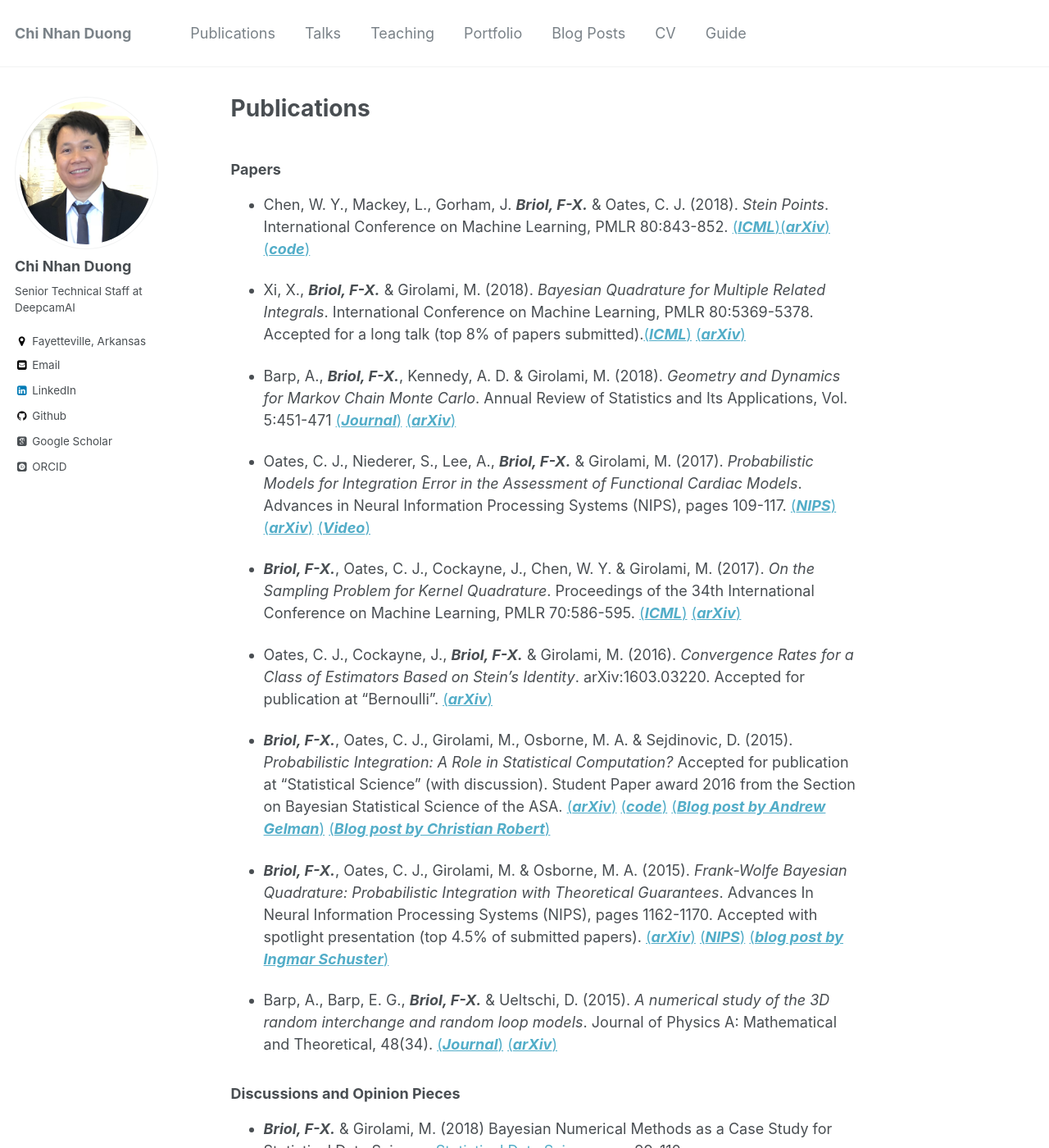
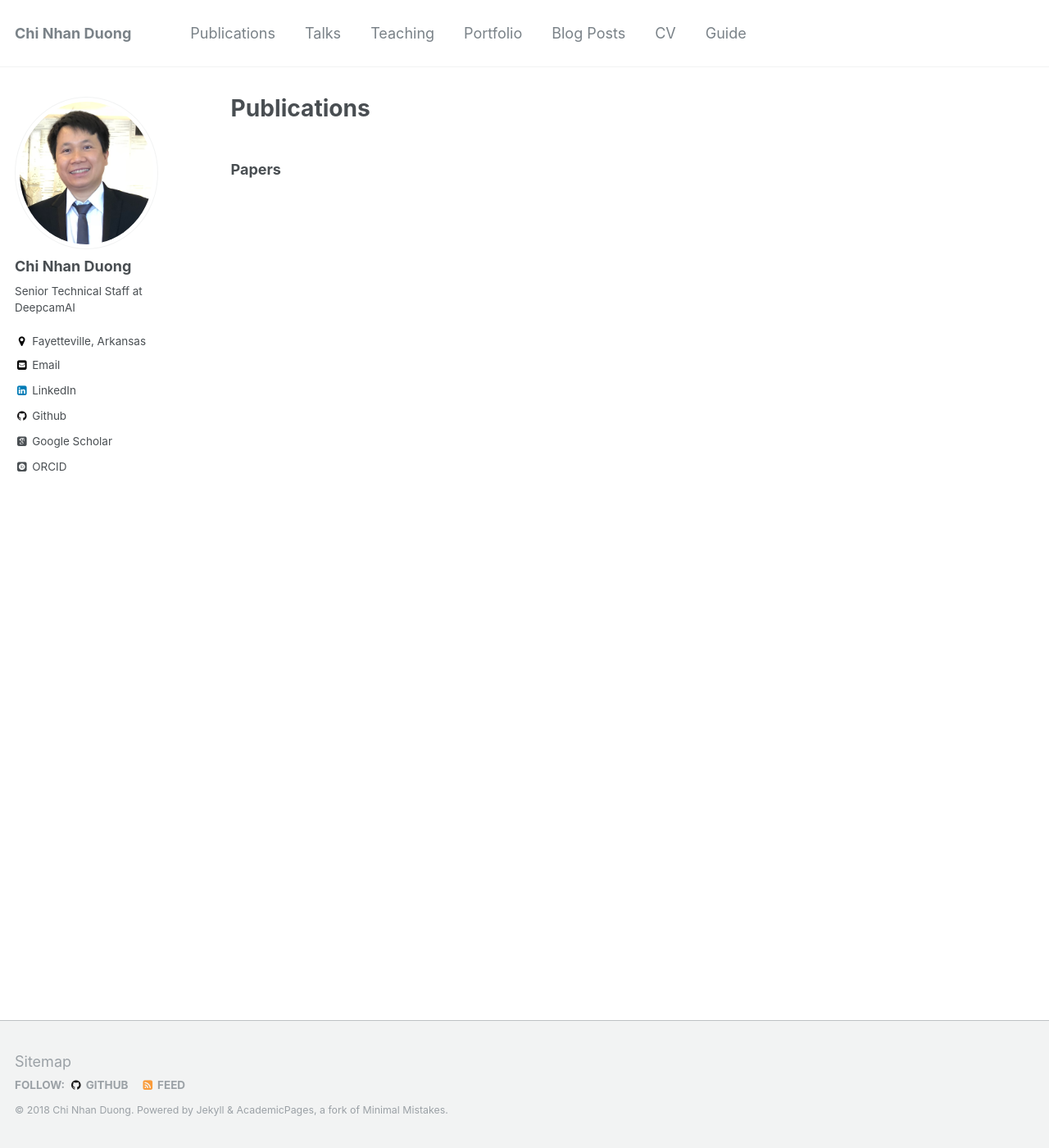
Before and after one commit to dcnhan/dcnhan.github.io, a Jekyll site: the page built from _pages/publications.md, in a window 1280 px wide and 1400 px high. Shown: the whole window at 82% size. Built offline with Jekyll 4.4.1, drawn with Linux system fonts in a browser that asks for light colours; some web fonts are replaced; some of the changed text lies outside the part shown.

Commit message:
Build website

```diff
--- a/_pages/publications.md
+++ b/_pages/publications.md
@@ -5,32 +5,3 @@ author_profile: true
 ---
 
 ### Papers
-
-* Chen, W. Y., Mackey, L., Gorham, J. ***Briol, F-X.*** & Oates, C. J. (2018). *Stein Points*. International Conference on Machine Learning, PMLR 80:843-852.
-[(***ICML***)](http://proceedings.mlr.press/v80/chen18f.html)[(***arXiv***)](https://arxiv.org/abs/1803.10161)[(***code***)](https://github.com/wilson-ye-chen/stein_points)
-
-* Xi, X., ***Briol, F-X.*** & Girolami, M. (2018). *Bayesian Quadrature for Multiple Related Integrals*. International Conference on Machine Learning, PMLR 80:5369-5378. Accepted for a long talk (top 8% of papers submitted).[(***ICML***)](http://proceedings.mlr.press/v80/xi18a.html)
-[(***arXiv***)](https://arxiv.org/abs/1801.04153)
-
-* Barp, A., ***Briol, F-X.***, Kennedy, A. D. & Girolami, M. (2018). *Geometry and Dynamics for Markov Chain Monte Carlo*. Annual Review of Statistics and Its Applications, Vol. 5:451-471
-[(***Journal***)](https://www.annualreviews.org/doi/full/10.1146/annurev-statistics-031017-100141) [(***arXiv***)](https://arxiv.org/abs/1705.02891)
-
-* Oates, C. J., Niederer, S., Lee, A., ***Briol, F-X.*** & Girolami, M. (2017). *Probabilistic Models for Integration Error in the Assessment of Functional Cardiac Models*. Advances in Neural Information Processing Systems (NIPS), pages 109-117.
-[(***NIPS***)](https://papers.nips.cc/paper/6616-probabilistic-models-for-integration-error-in-the-assessment-of-functional-cardiac-models) [(***arXiv***)](https://arxiv.org/abs/1606.06841) [(***Video***)](https://www.youtube.com/watch?v=SrrO4OxydO0&feature=youtu.be)
-
-* ***Briol, F-X.***, Oates, C. J., Cockayne, J., Chen, W. Y. & Girolami, M. (2017). *On the Sampling Problem for Kernel Quadrature*. Proceedings of the 34th International Conference on Machine Learning, PMLR 70:586-595. [(***ICML***)](http://proceedings.mlr.press/v70/briol17a.html) [(***arXiv***)](https://arxiv.org/abs/1706.03369)
-
-* Oates, C. J., Cockayne, J., ***Briol, F-X.*** & Girolami, M. (2016). *Convergence Rates for a Class of Estimators Based on Stein's Identity*. arXiv:1603.03220. Accepted for publication at "Bernoulli". [(***arXiv***)](https://arxiv.org/abs/1603.03220)
-
-* ***Briol, F-X.***, Oates, C. J., Girolami, M., Osborne, M. A. & Sejdinovic, D. (2015). *Probabilistic Integration: A Role in Statistical Computation?* Accepted for publication at "Statistical Science" (with discussion). Student Paper award 2016 from the Section on Bayesian Statistical Science of the ASA. [(***arXiv***)](https://arxiv.org/abs/1512.00933) [(***code***)](www.warwick.ac.uk/fxbriol/probabilistic_integration/code_pi_mar16.zip) [(***Blog post by Andrew Gelman***)](http://andrewgelman.com/2015/12/07/28279/) [(***Blog post by Christian Robert***)](https://xianblog.wordpress.com/2015/12/17/je-suis-revenu-de-montreal-nips-2015/)
-
-* ***Briol, F-X.***, Oates, C. J., Girolami, M. & Osborne, M. A. (2015). *Frank-Wolfe Bayesian Quadrature: Probabilistic Integration with Theoretical Guarantees*. Advances In Neural Information Processing Systems (NIPS), pages 1162-1170. Accepted with spotlight presentation (top 4.5% of submitted papers).
-[(***arXiv***)](https://arxiv.org/abs/1506.02681) [(***NIPS***)](https://papers.nips.cc/paper/5749-frank-wolfe-bayesian-quadrature-probabilistic-integration-with-theoretical-guarantees) [(***blog post by Ingmar Schuster***)](https://ingmarschuster.wordpress.com/2015/10/26/frank-wolfe-bayesian-quadrature/)
-
-* Barp, A., Barp, E. G., ***Briol, F-X.*** & Ueltschi, D. (2015). *A numerical study of the 3D random interchange and random loop models*. Journal of Physics A: Mathematical and Theoretical, 48(34). [(***Journal***)](http://iopscience.iop.org/article/10.1088/1751-8113/48/34/345002/meta) [(***arXiv***)](https://arxiv.org/abs/1505.00983)
-
-### Discussions and Opinion Pieces
-
-* ***Briol, F-X.*** & Girolami, M. (2018) Bayesian Numerical Methods as a Case Study for Statistical Data Science. [Statistical Data Science](https://www.worldscientific.com/doi/abs/10.1142/9781786345400_0006): pp. 99-110.
-
-* ***Briol, F-X.***, Cockayne, J. & Teymur, O. (2016). *Contributed Discussion on Article by Chkrebtii, Campbell, Calderhead, and Girolami*. Bayesian Analysis, 11(4), 1285-1293. [(***Journal***)](https://projecteuclid.org/euclid.ba/1480474950) [(***arXiv***)](https://arxiv.org/abs/1610.06752)
```
